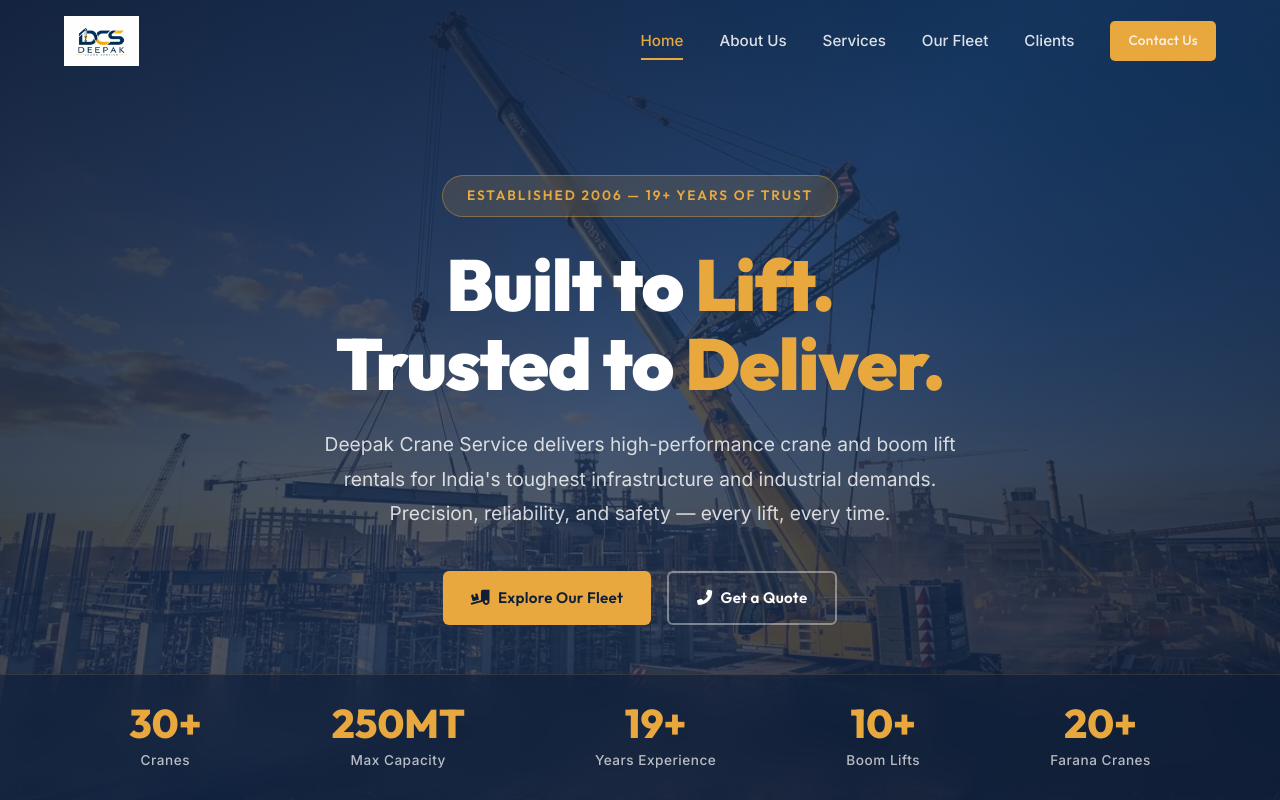
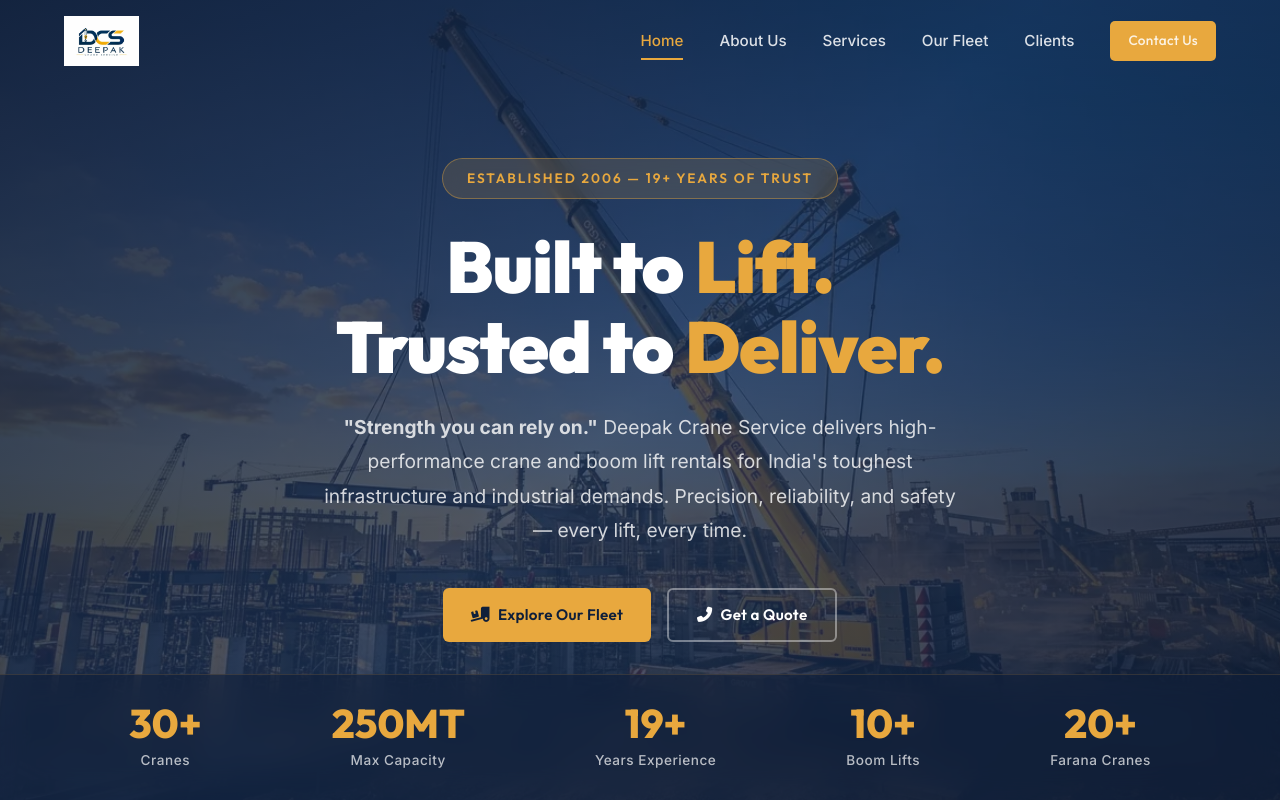
Before and after one commit to ayushprakash1010-jpg/DCS, a React (Vite) app: page / in a window 1280 px wide. Shown: the top 800 px of the page. Built offline with nearby package versions, Linux system fonts and the light colour scheme.

Commit message:
Add official slogan to Home page hero section

```diff
--- a/src/pages/Home.jsx
+++ b/src/pages/Home.jsx
@@ -37,7 +37,7 @@ export default function Home() {
         <div className="hero-content">
           <div className="hero-badge">Established 2006 — 19+ Years of Trust</div>
           <h1>Built to <span className="highlight">Lift.</span><br />Trusted to <span className="highlight">Deliver.</span></h1>
-          <p>Deepak Crane Service delivers high-performance crane and boom lift rentals for India's toughest infrastructure and industrial demands. Precision, reliability, and safety — every lift, every time.</p>
+          <p><strong>"Strength you can rely on."</strong> Deepak Crane Service delivers high-performance crane and boom lift rentals for India's toughest infrastructure and industrial demands. Precision, reliability, and safety — every lift, every time.</p>
           <div className="hero-buttons">
             <Link to="/fleet" className="btn btn-primary">
               <i className="fas fa-truck-loading"></i> Explore Our Fleet
```
